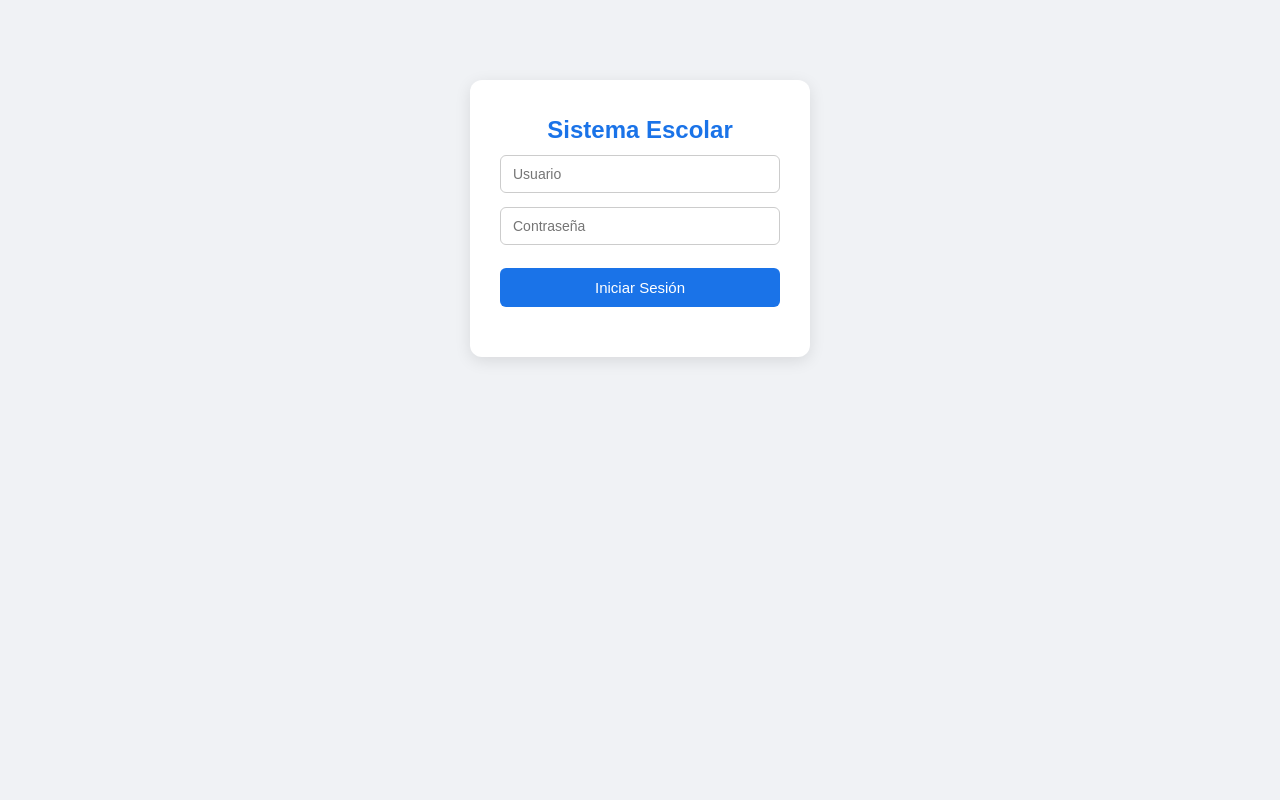
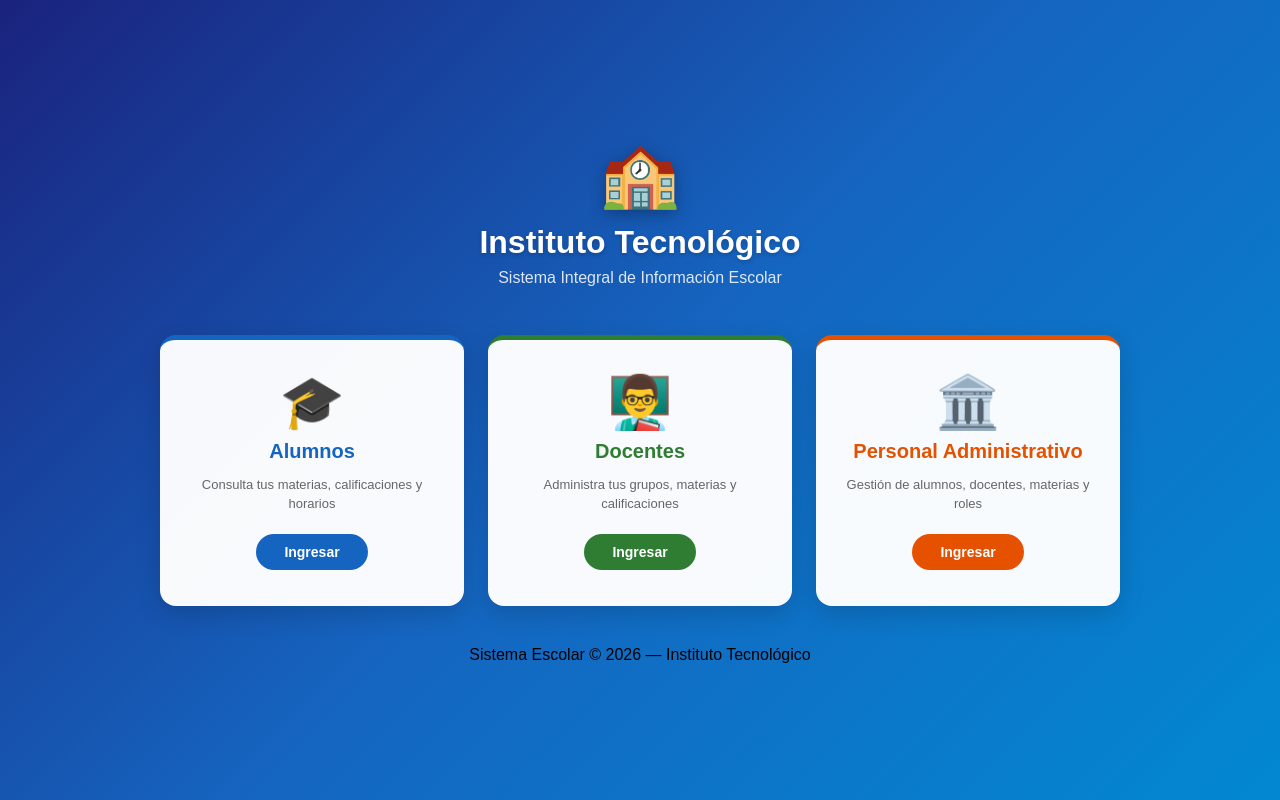
Before and after one commit to Guillermocg19/Sistema-escolar-para-universidad, a website: page frontend/index.html in a window 1280 px wide. Drawn offline with Linux system fonts and the light colour scheme.

Commit message:
feat: pantalla de inicio con tres portales de acceso

```diff
--- /dev/null
+++ b/frontend/css/portales.css
@@ -0,0 +1,126 @@
+/* ── PANTALLA DE PORTALES ── */
+.portales-body {
+  min-height: 100vh;
+  background: linear-gradient(135deg, #1a237e 0%, #1565c0 50%, #0288d1 100%);
+  display: flex;
+  align-items: center;
+  justify-content: center;
+  padding: 20px;
+}
+
+.portales-wrapper {
+  width: 100%;
+  max-width: 960px;
+  text-align: center;
+}
+
+.portales-header {
+  color: white;
+  margin-bottom: 48px;
+}
+
+.portales-logo {
+  font-size: 64px;
+  margin-bottom: 12px;
+  filter: drop-shadow(0 4px 8px rgba(0,0,0,0.3));
+}
+
+.portales-header h1 {
+  font-size: 32px;
+  font-weight: 700;
+  margin-bottom: 8px;
+  text-shadow: 0 2px 4px rgba(0,0,0,0.2);
+}
+
+.portales-header p {
+  font-size: 16px;
+  opacity: 0.85;
+}
+
+/* ── GRID DE PORTALES ── */
+.portales-grid {
+  display: grid;
+  grid-template-columns: repeat(3, 1fr);
+  gap: 24px;
+  margin-bottom: 40px;
+}
+
+.portal-card {
+  background: rgba(255,255,255,0.97);
+  border-radius: 16px;
+  padding: 36px 24px;
+  text-decoration: none;
+  color: inherit;
+  display: flex;
+  flex-direction: column;
+  align-items: center;
+  gap: 12px;
+  transition: transform 0.2s, box-shadow 0.2s;
+  box-shadow: 0 8px 24px rgba(0,0,0,0.15);
+}
+
+.portal-card:hover {
+  transform: translateY(-6px);
+  box-shadow: 0 16px 40px rgba(0,0,0,0.25);
+}
+
+.portal-icon {
+  font-size: 52px;
+  line-height: 1;
+}
+
+.portal-card h2 {
+  font-size: 20px;
+  font-weight: 700;
+  margin: 0;
+}
+
+.portal-card p {
+  font-size: 13px;
+  color: #666;
+  margin: 0;
+  line-height: 1.5;
+}
+
+.portal-btn {
+  margin-top: 8px;
+  padding: 10px 28px;
+  border-radius: 24px;
+  font-size: 14px;
+  font-weight: 600;
+  color: white;
+}
+
+/* Colores por portal */
+.portal-alumno  { border-top: 5px solid #1565c0; }
+.portal-alumno  .portal-icon { filter: hue-rotate(0deg); }
+.portal-alumno  h2 { color: #1565c0; }
+.portal-alumno  .portal-btn { background: #1565c0; }
+
+.portal-docente { border-top: 5px solid #2e7d32; }
+.portal-docente h2 { color: #2e7d32; }
+.portal-docente .portal-btn { background: #2e7d32; }
+
+.portal-admin   { border-top: 5px solid #e65100; }
+.portal-admin   h2 { color: #e65100; }
+.portal-admin   .portal-btn { background: #e65100; }
+
+/* ── BOTÓN REGRESAR EN LOGIN ── */
+.login-back {
+  display: block;
+  text-align: left;
+  color: #1a73e8;
+  font-size: 13px;
+  margin-bottom: 16px;
+  text-decoration: none;
+}
+
+.login-back:hover { text-decoration: underline; }
+
+/* ── RESPONSIVE ── */
+@media (max-width: 680px) {
+  .portales-grid {
+    grid-template-columns: 1fr;
+  }
+  .portales-header h1 { font-size: 24px; }
+}
--- a/frontend/index.html
+++ b/frontend/index.html
@@ -2,24 +2,50 @@
 <html lang="es">
 <head>
   <meta charset="UTF-8">
-  <title>Login - SII</title>
+  <title>Sistema Escolar — Instituto Tecnológico</title>
   <link rel="stylesheet" href="css/styles.css">
+  <link rel="stylesheet" href="css/portales.css">
 </head>
-<body>
+<body class="portales-body">
 
-<div class="login-container">
-  <h2>Sistema Escolar</h2>
+<div class="portales-wrapper">
 
-  <input type="text" id="username" placeholder="Usuario">
-  <input type="password" id="password" placeholder="Contraseña">
+  <div class="portales-header">
+    <div class="portales-logo">🏫</div>
+    <h1>Instituto Tecnológico</h1>
+    <p>Sistema Integral de Información Escolar</p>
+  </div>
 
-  <button onclick="login()">Iniciar Sesión</button>
+  <div class="portales-grid">
 
-  <p id="error"></p>
+    <a href="login.html?portal=alumno" class="portal-card portal-alumno">
+      <div class="portal-icon">🎓</div>
+      <h2>Alumnos</h2>
+      <p>Consulta tus materias, calificaciones y horarios</p>
+      <span class="portal-btn">Ingresar</span>
+    </a>
+
+    <a href="login.html?portal=docente" class="portal-card portal-docente">
+      <div class="portal-icon">👨‍🏫</div>
+      <h2>Docentes</h2>
+      <p>Administra tus grupos, materias y calificaciones</p>
+      <span class="portal-btn">Ingresar</span>
+    </a>
+
+    <a href="login.html?portal=admin" class="portal-card portal-admin">
+      <div class="portal-icon">🏛️</div>
+      <h2>Personal Administrativo</h2>
+      <p>Gestión de alumnos, docentes, materias y roles</p>
+      <span class="portal-btn">Ingresar</span>
+    </a>
+
+  </div>
+
+  <footer class="portales-footer">
+    Sistema Escolar &copy; 2026 — Instituto Tecnológico
+  </footer>
+
 </div>
-
-<script src="js/api.js"></script>
-<script src="js/auth.js"></script>
 
 </body>
 </html>
```
Also changed, not shown: backend/server.js (+1 -7 lines), frontend/login.html (+27 -7 lines).
